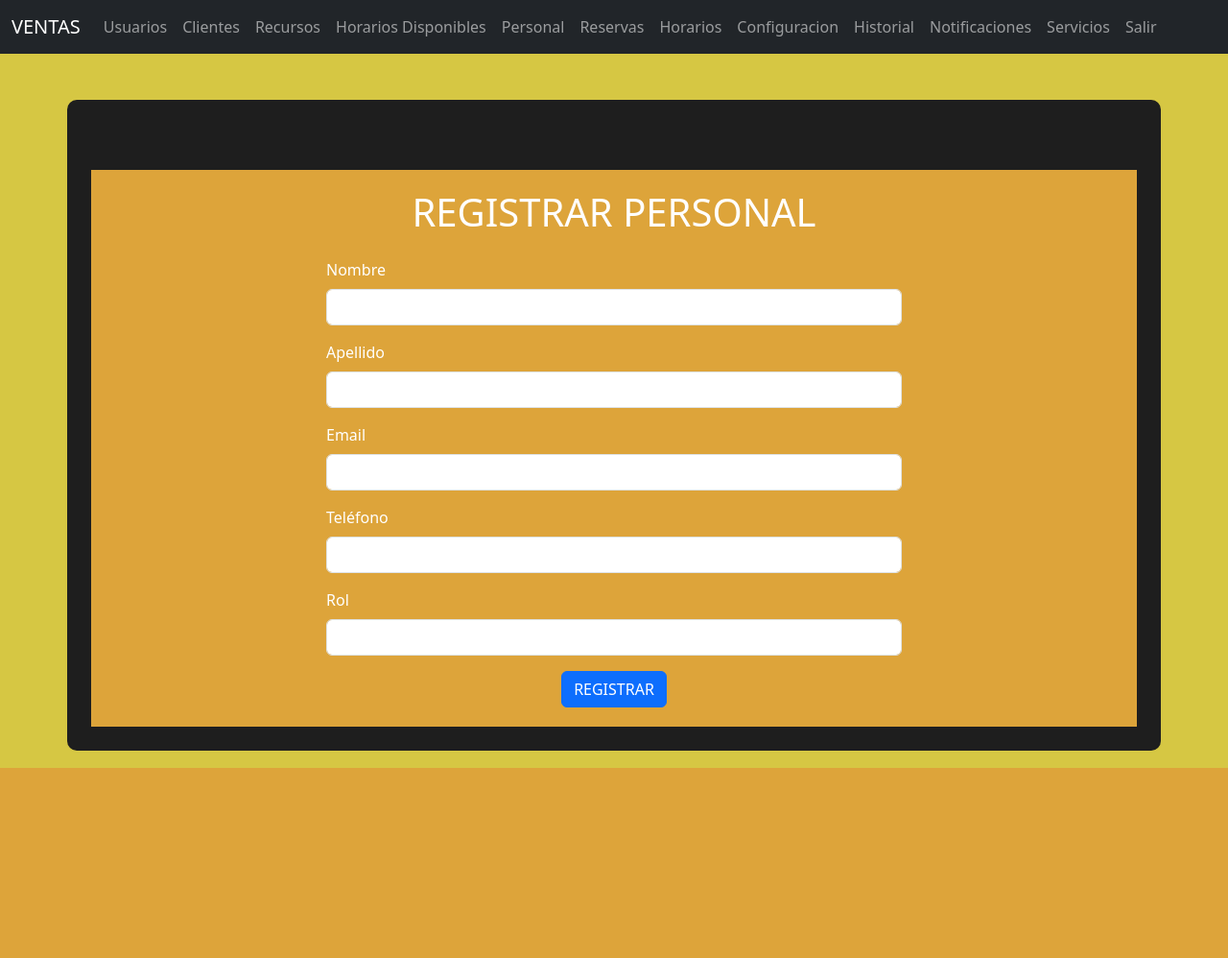
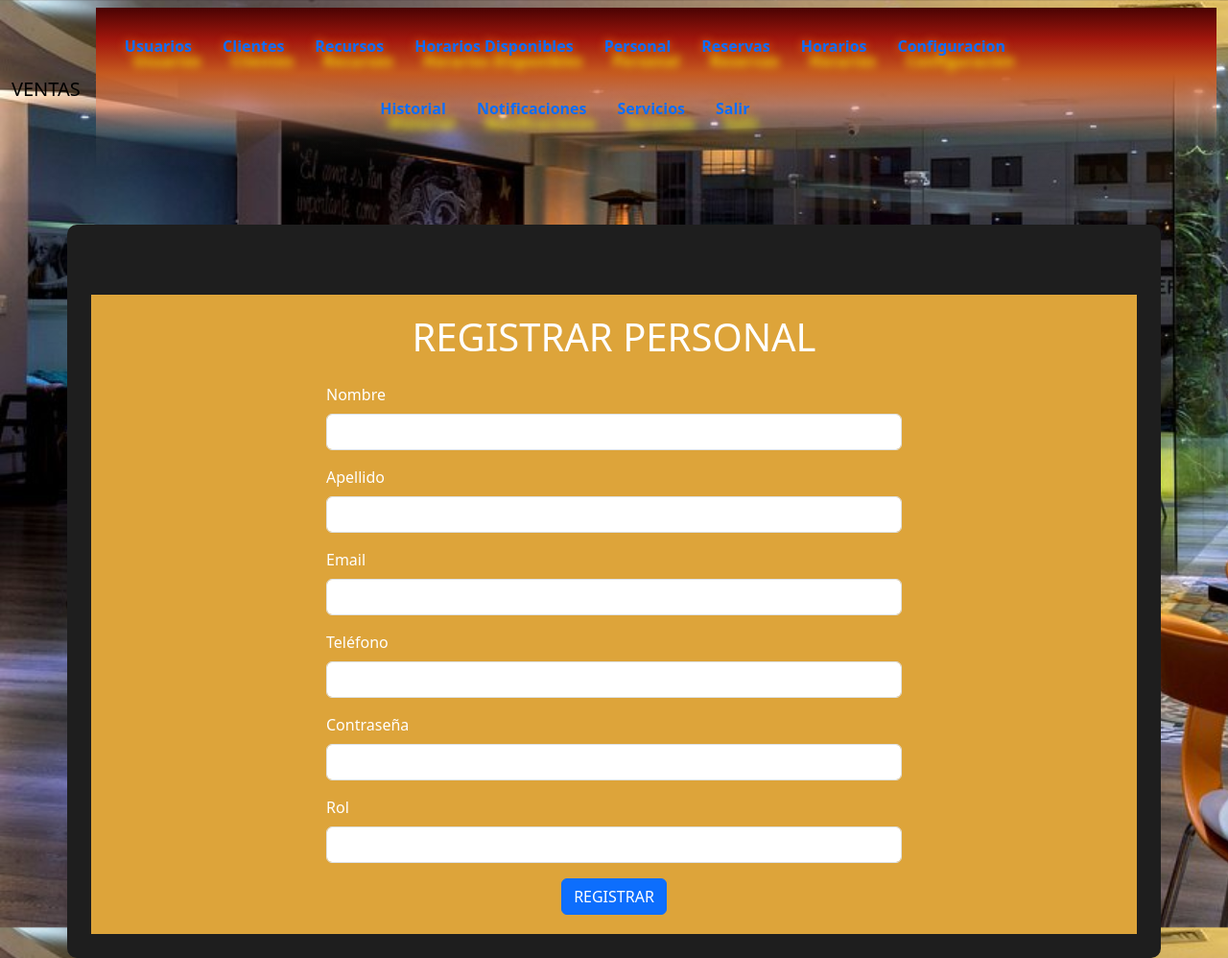
Before and after one commit to DarkasterAlexis/PROYECTOFIN_TEM2, a Flask app: page /personal/create in a window 1280 px wide. Shown: the whole page at 96% size. Before the commit the page ends 800 px from the top, so only its background shows below. Run offline with Flask 3, Linux system fonts and the light colour scheme.

Commit message:
Version 1.12

```diff
--- a/controllers/personal_controller.py
+++ b/controllers/personal_controller.py
@@ -1,6 +1,8 @@
 from flask import Blueprint, request, redirect, url_for
 from models.personal_model import Personal
+from models.usuarios_model import Usuario
 from views import personal_view
+from werkzeug.security import generate_password_hash
 
 personal_bp = Blueprint('personal', __name__, url_prefix="/personal")
 
@@ -16,10 +18,21 @@ def create():
         apellido = request.form['Apellido']
         email = request.form['Email']
         telefono = request.form['Telefono']
+        password = request.form['password']
         rol = request.form['Rol']
-
-        persona = Personal(nombre, apellido, email, telefono, rol)
+        persona = Personal(nombre, apellido, email, telefono,password, rol)
         persona.save()
+        usuario = Usuario(
+            Nombre =nombre,
+            Apellido = apellido,
+            Email = email,
+            Telefono = telefono,
+            password = generate_password_hash(password),
+            idtipouser = persona.id,
+            tiprelacion = "personal",
+            Rol = rol
+        )
+        usuario.save()
         return redirect(url_for('personal.index'))
     return personal_view.create()
 
@@ -31,9 +44,10 @@ def edit(id):
         apellido = request.form['Apellido']
         email = request.form['Email']
         telefono = request.form['Telefono']
+        password = request.form['password']
         rol = request.form['Rol']
 
-        persona.update(nombre, apellido, email, telefono, rol)
+        persona.update(nombre, apellido, email, telefono,password, rol)
         return redirect(url_for('personal.index'))
     return personal_view.edit(persona)
 
--- /dev/null
+++ b/static/styles/styles_base.css
@@ -0,0 +1,45 @@
+* {
+      margin: 0;
+      padding: 0;
+      box-sizing: border-box;
+    }
+
+body{
+  background-image: url('../imagenes/fondo.jpg');
+  background-size: 120%;
+  position: relative;
+  margin: 0;
+}
+
+nav{
+    margin: 40;
+    padding: 0px 0;
+}
+
+nav ul{
+    background: linear-gradient(to bottom, rgb(74, 3, 3), rgb(163, 23, 13), rgb(197, 89, 31), rgba(245, 146, 107, 0.568), rgba(243, 219, 194, 0.055), rgba(243, 192, 151, 0));
+    list-style: none;
+    height: 170px;
+    padding: 20px 190px;
+    display: flex;
+    justify-content: left;
+}
+
+nav ul li{
+    margin: 0 0px;
+}
+
+nav ul li a{
+    color: rgb(29, 245, 10);
+    text-decoration: none;
+    padding: 60px 30px;
+    border-radius: 1px;
+    font-size: 30px;
+    font-weight: bold;
+    transition: background-color 0.3s ease;
+    text-shadow: 9px 15px 10px rgba(255, 255, 0, 1), 0px 0px 10px rgba(255, 140, 0, 0.8);
+}
+
+nav ul li a:hover{
+    text-shadow: 0px 0px 15px rgba(255, 255, 0, 1), 0px 0px 30px rgba(255, 255, 0, 0.8);
+}
--- a/templates/base.html
+++ b/templates/base.html
@@ -4,58 +4,53 @@
     <meta charset="utf-8">
     <meta name="viewport" content="width=device-width, initial-scale=1">
     <title>{%block title%}  {% endblock %} </title>
-    <!-- <link rel="stylesheet" href="https://cdnjs.cloudflare.com/ajax/libs/font-awesome/6.5.0/css/all.min.css"> -->
+    <link rel="stylesheet" href="{{url_for('static',filename='styles/styles_base.css')}}">
     <link href="https://cdn.jsdelivr.net/npm/bootstrap@5.3.6/dist/css/bootstrap.min.css" rel="stylesheet" integrity="sha384-4Q6Gf2aSP4eDXB8Miphtr37CMZZQ5oXLH2yaXMJ2w8e2ZtHTl7GptT4jmndRuHDT" crossorigin="anonymous">
   </head>
-  <style>
-    body{
-        background-color: rgb(214, 199, 67);
-    }
-  </style>
   <body>
-    <nav class="navbar navbar-expand-lg navbar-dark bg-dark">
+    <nav class="navbar navbar-expand-lg">
         <div class="container-fluid">
           <a class="navbar-brand" href="#">VENTAS</a>
           <button class="navbar-toggler" type="button" data-bs-toggle="collapse" data-bs-target="#navbarNav" aria-controls="navbarNav" aria-expanded="false" aria-label="Toggle navigation">
             <span class="navbar-toggler-icon"></span>
           </button>
           <div class="collapse navbar-collapse" id="navbarNav">
-            <ul class="navbar-nav">
+            <ul class="nav justify-content-center" >
               <li class="nav-item">
-                <a class="nav-link " aria-current="page" href="#">Usuarios</a>
+                <a class="nav-link {{is_active('/usuarios/')}}"  href="/usuarios/" ><strong>Usuarios</strong> </a>
               </li>
               <li class="nav-item">
-                <a class="nav-link " href="#">Clientes</a>
+                <a class="nav-link " href="#"><strong>Clientes</strong> </a>
               </li>
               <li class="nav-item">
-                <a class="nav-link " href="#">Recursos</a>
+                <a class="nav-link " href="#"><strong>Recursos</strong> </a>
               </li>
               <li class="nav-item">
-                <a class="nav-link " href="#">Horarios Disponibles</a>
+                <a class="nav-link " href="#"><strong>Horarios Disponibles</strong>  </a>
               </li>
               <li class="nav-item">
-                <a class="nav-link {{is_active('/personal/')}}" href="/personal/">Personal</a>
+                <a class="nav-link {{is_active('/personal/')}}" href="/personal/"><strong>Personal</strong> </a>
               </li>
               <li class="nav-item">
-                <a class="nav-link {{is_active('/reserva/')}}" href="/reserva/">Reservas</a>
+                <a class="nav-link {{is_active('/reserva/')}}" href="/reserva/"><strong>Reservas</strong> </a>
               </li>
               <li class="nav-item">
-                <a class="nav-link {{is_active('/horarios/')}}" href="/horarios/">Horarios</a>
+                <a class="nav-link {{is_active('/horarios/')}}" href="/horarios/"><strong>Horarios</strong> </a>
               </li>
               <li class="nav-item">
-                <a class="nav-link {{is_active('/configNeg/')}}" href="/configNeg/">Configuracion</a>
+                <a class="nav-link {{is_active('/configNeg/')}}" href="/configNeg/"><strong>Configuracion</strong> </a>
               </li>
               <li class="nav-item">
-                <a class="nav-link {{is_active('/historial/')}}" href="/historial/">Historial</a>
+                <a class="nav-link {{is_active('/historial/')}}" href="/historial/"><strong>Historial</strong> </a>
               </li>
               <li class="nav-item">
-                <a class="nav-link {{is_active('/notificaciones/')}}" href="/notificaciones/">Notificaciones</a>
+                <a class="nav-link {{is_active('/notificaciones/')}}" href="/notificaciones/"><strong>Notificaciones</strong> </a>
               </li>
               <li class="nav-item">
-                <a class="nav-link {{is_active('/servicios/')}}" href="/servicios/">Servicios</a>
+                <a class="nav-link {{is_active('/servicios/')}}" href="/servicios/"><strong>Servicios</strong> </a>
               </li>
               <li class="nav-item">
-                <a class="nav-link " href="/">Salir</a>
+                <a class="nav-link " href="/"><strong>Salir</strong> </a>
               </li>
             </ul>
           </div>
--- a/templates/personal/create.html
+++ b/templates/personal/create.html
@@ -6,24 +6,28 @@
     <h1 class="text-center mb-4">REGISTRAR PERSONAL</h1>
     <form action="{{ url_for('personal.create') }}" method="POST" class="mx-auto" style="max-width: 600px;">
         <div class="mb-3">
-            <label class="form-label">Nombre</label>
-            <input type="text" class="form-control" name="Nombre" required>
+            <label for="nam" class="form-label">Nombre</label>
+            <input type="text" class="form-control"  id="nam" name="Nombre" required>
         </div>
         <div class="mb-3">
-            <label class="form-label">Apellido</label>
-            <input type="text" class="form-control" name="Apellido" required>
+            <label for="ape" class="form-label">Apellido</label>
+            <input type="text" class="form-control"  id="ape" name="Apellido" required>
         </div>
         <div class="mb-3">
-            <label class="form-label">Email</label>
-            <input type="email" class="form-control" name="Email" required>
+            <label for="ema" class="form-label">Email</label>
+            <input type="email" class="form-control" id="ema"  name="Email" required>
         </div>
         <div class="mb-3">
-            <label class="form-label">Teléfono</label>
-            <input type="text" class="form-control" name="Telefono" required>
+            <label for="tel" class="form-label">Teléfono</label>
+            <input type="text" class="form-control"  id="tel" name="Telefono" required>
         </div>
         <div class="mb-3">
-            <label class="form-label">Rol</label>
-            <input type="text" class="form-control" name="Rol" required>
+            <label for="pass" class="form-label">Contraseña</label>
+            <input type="password" name="password" class="form-control" id="pass" required>
+        </div>
+        <div class="mb-3">
+            <label for="ro" class="form-label">Rol</label>
+            <input type="text" class="form-control"  id="ro" name="Rol" required>
         </div>
         <div class="text-center">
             <button type="submit" class="btn btn-primary">REGISTRAR</button>
```
Also changed, not shown: models/personal_model.py (+11 -7 lines), templates/usuarios/index.html (added, +42 -0 lines), instance/pedidos.db, static/imagenes/fondo.jpg (added), static/styles/styles.css (deleted).
